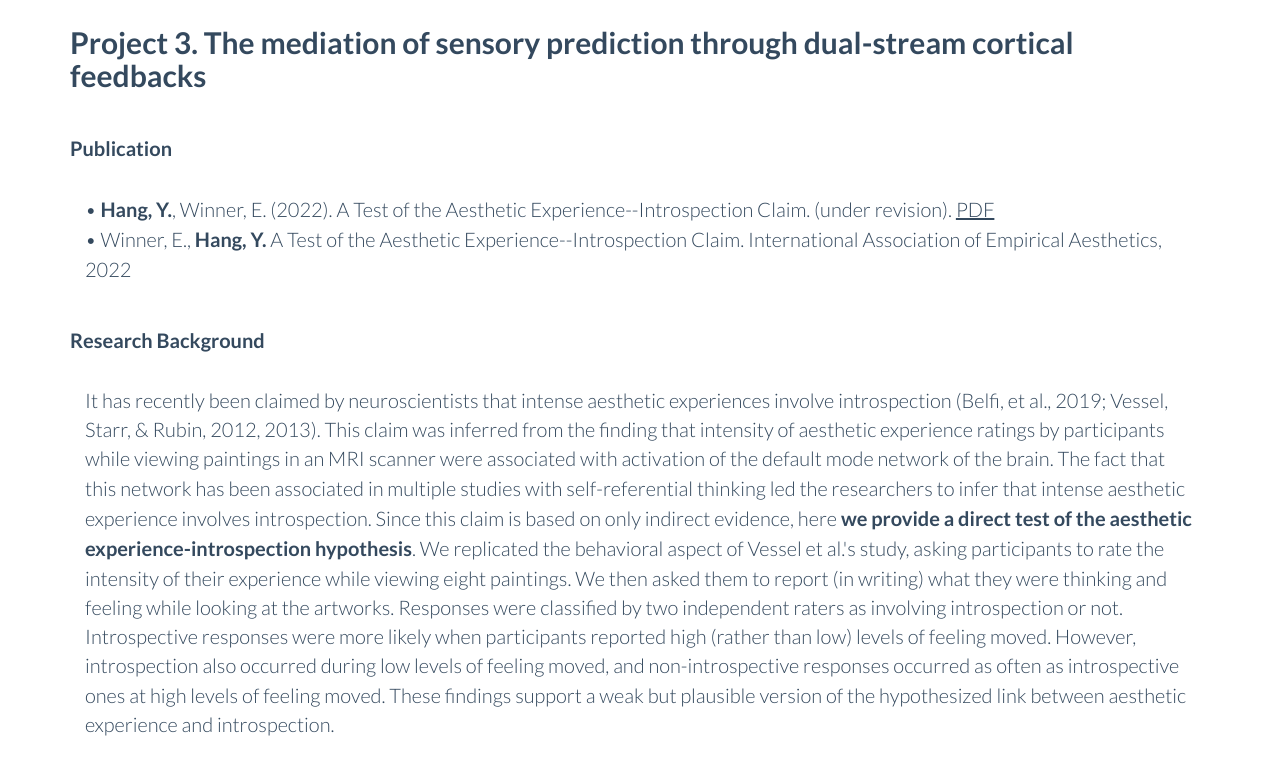
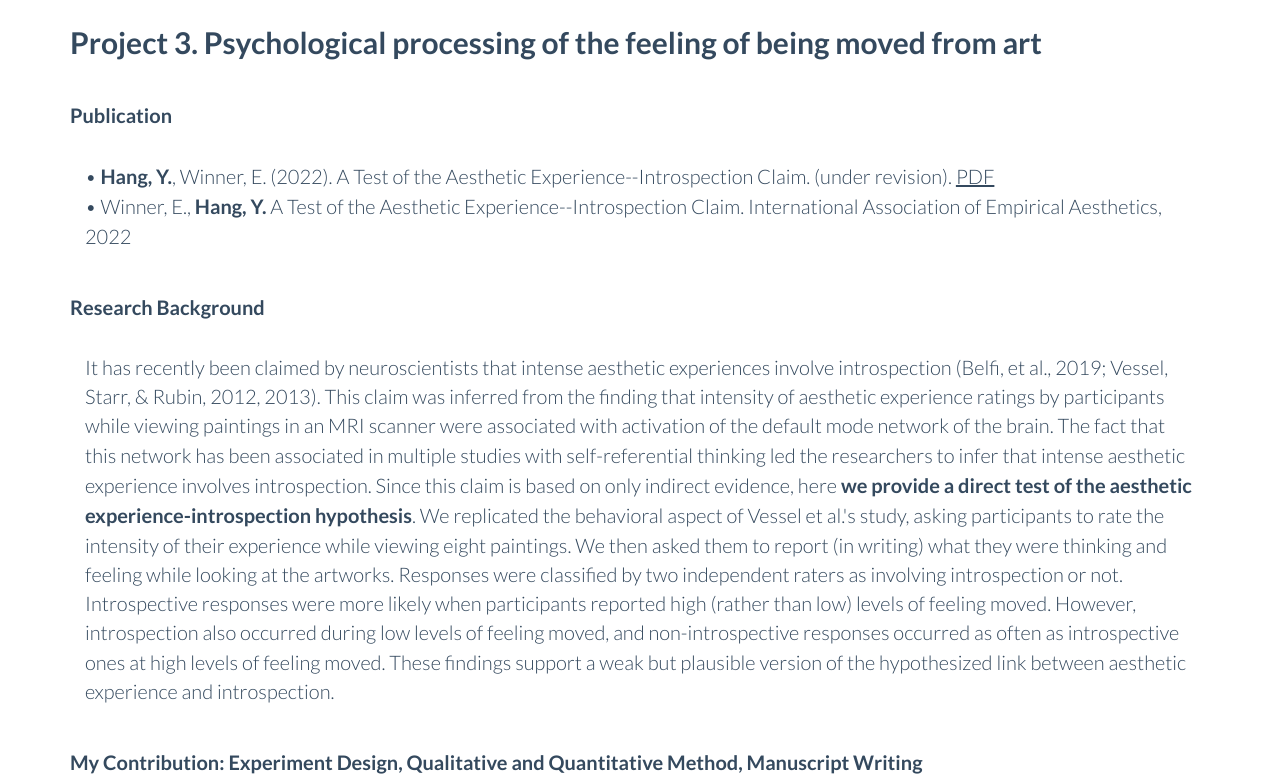
Before and after one commit to dream312/yuqihang.github.io, a plain HTML site: page project_3.html in a window 1280 px wide. Shown: the part 65-847 px from the top of the page. Drawn offline with Linux system fonts and the light colour scheme.

Commit message:
Update project_3.html

```diff
--- a/project_3.html
+++ b/project_3.html
@@ -121,7 +121,7 @@
 
      <!-- Project -->
     <div class="container">
-      <h3 class="section-heading">Project 3. The mediation of sensory prediction through dual-stream cortical feedbacks</h3>
+      <h3 class="section-heading">Project 3. Psychological processing of the feeling of being moved from art</h3>
     </div>
 
     <div class="container">
```
